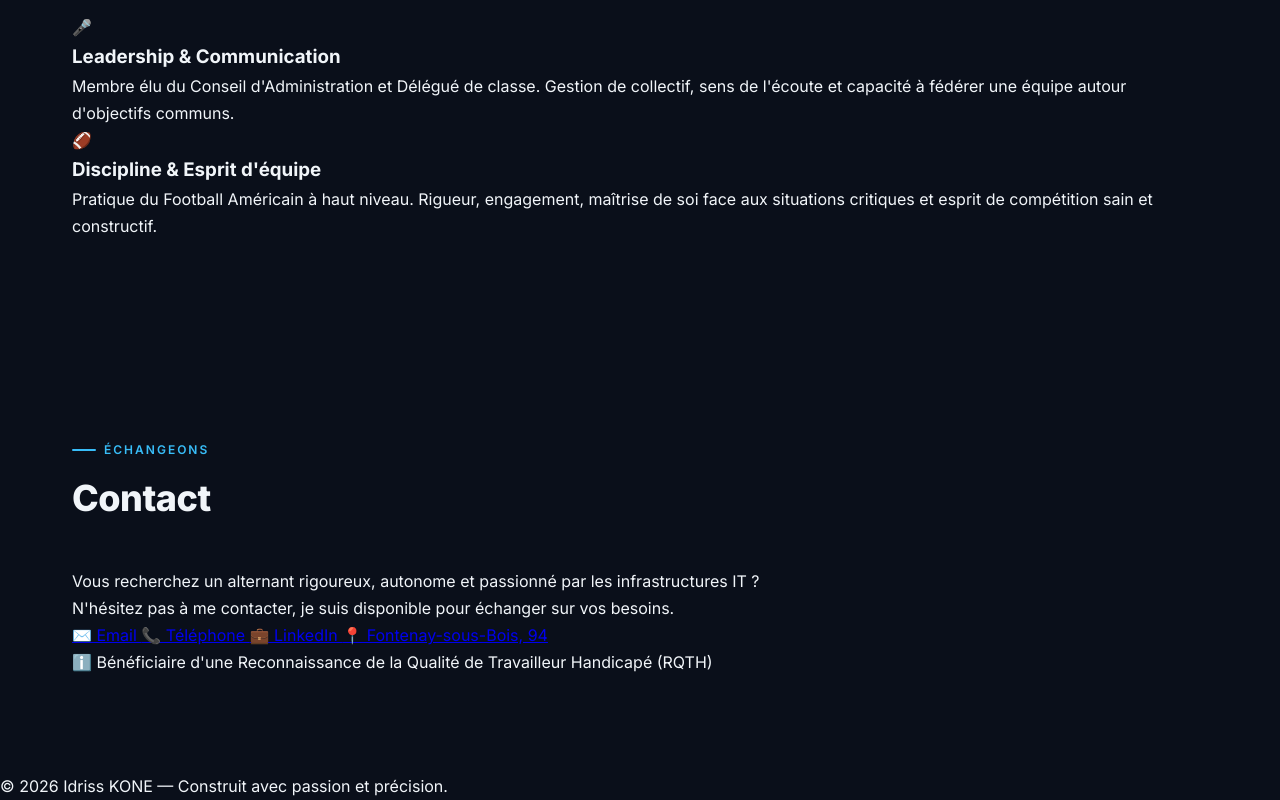
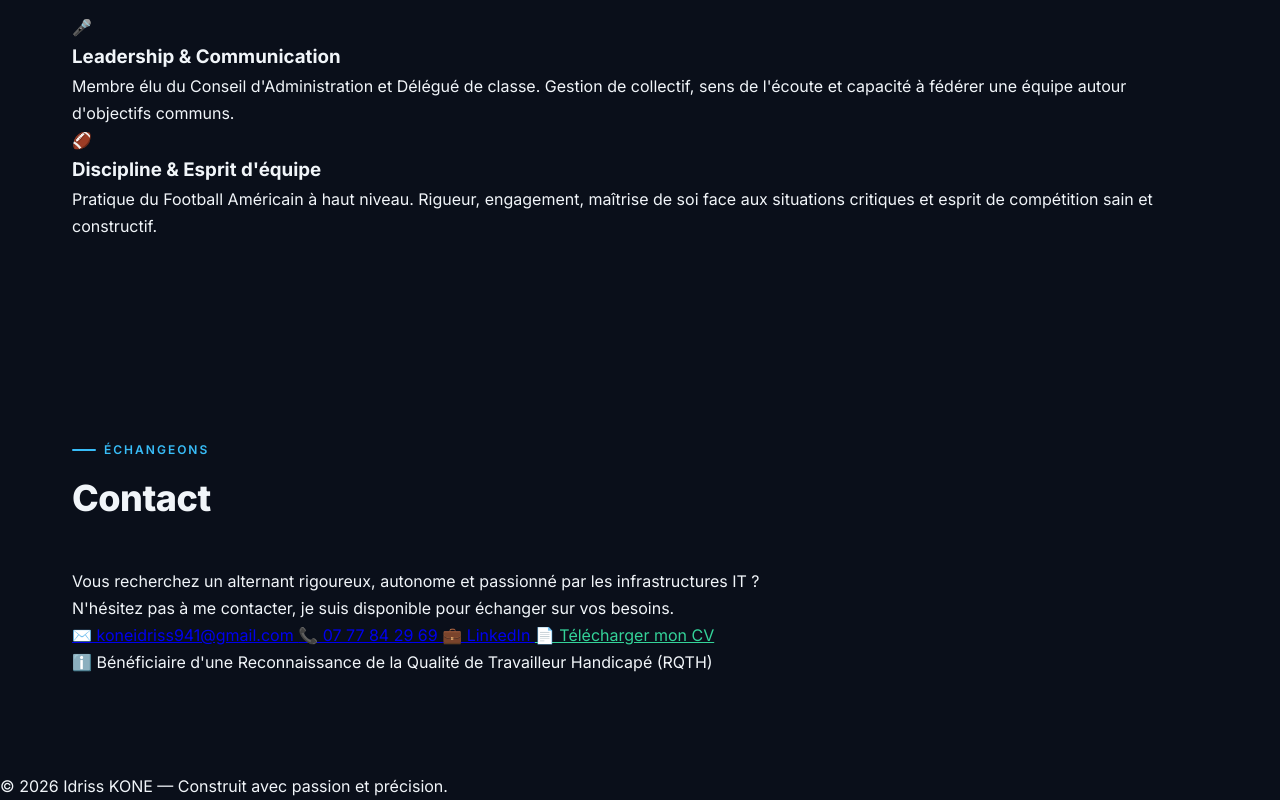
Before and after one commit to IdrissKoneTECH/IdrissKoneTECH.github.io, a plain HTML site: page index.html in a window 1280 px wide. Shown: the part 3885-4685 px from the top of the page. Drawn offline with Linux system fonts and the light colour scheme.

Commit message:
Update index.html

```diff
--- a/index.html
+++ b/index.html
@@ -299,17 +299,17 @@
                 N'hésitez pas à me contacter, je suis disponible pour échanger sur vos besoins.
             </p>
             <div class="contact-links">
-                <a href="mailto:idriss.kone@email.com" class="contact-link">
-                    ✉️ Email
+                <a href="mailto:koneidriss941@gmail.com" class="contact-link">
+                    ✉️ koneidriss941@gmail.com
                 </a>
-                <a href="tel:+33600000000" class="contact-link">
-                    📞 Téléphone
+                <a href="tel:+33777842969" class="contact-link">
+                    📞 07 77 84 29 69
                 </a>
-                <a href="https://linkedin.com/in/" class="contact-link" target="_blank" rel="noopener">
+                <a href="https://www.linkedin.com/in/idriss-kone-518031283/" class="contact-link" target="_blank" rel="noopener">
                     💼 LinkedIn
                 </a>
-                <a href="#" class="contact-link">
-                    📍 Fontenay-sous-Bois, 94
+                <a href="Idriss_KONE_CV_Alternance_ASSR_photo.pdf" download class="contact-link" style="border-color: var(--accent-emerald); color: var(--accent-emerald);">
+                    📄 Télécharger mon CV
                 </a>
             </div>
             <div class="contact-rqth">
```
